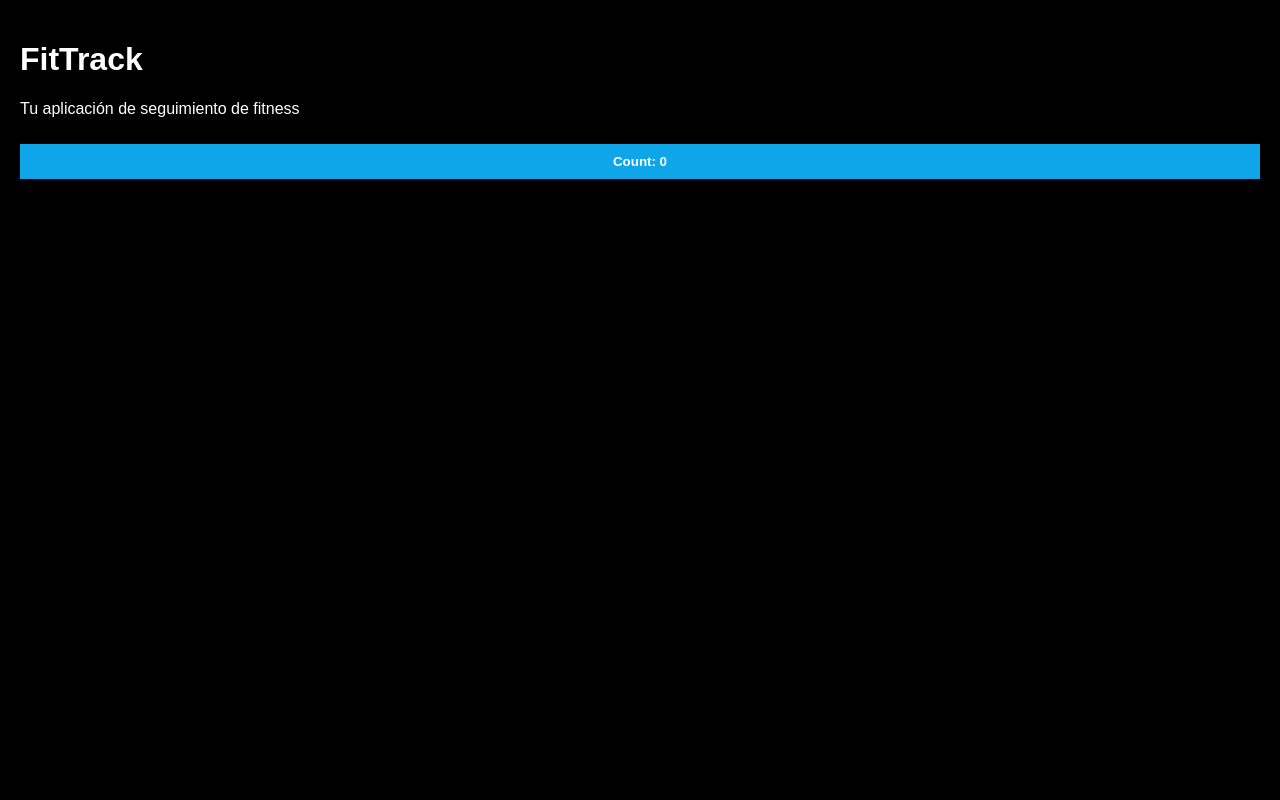
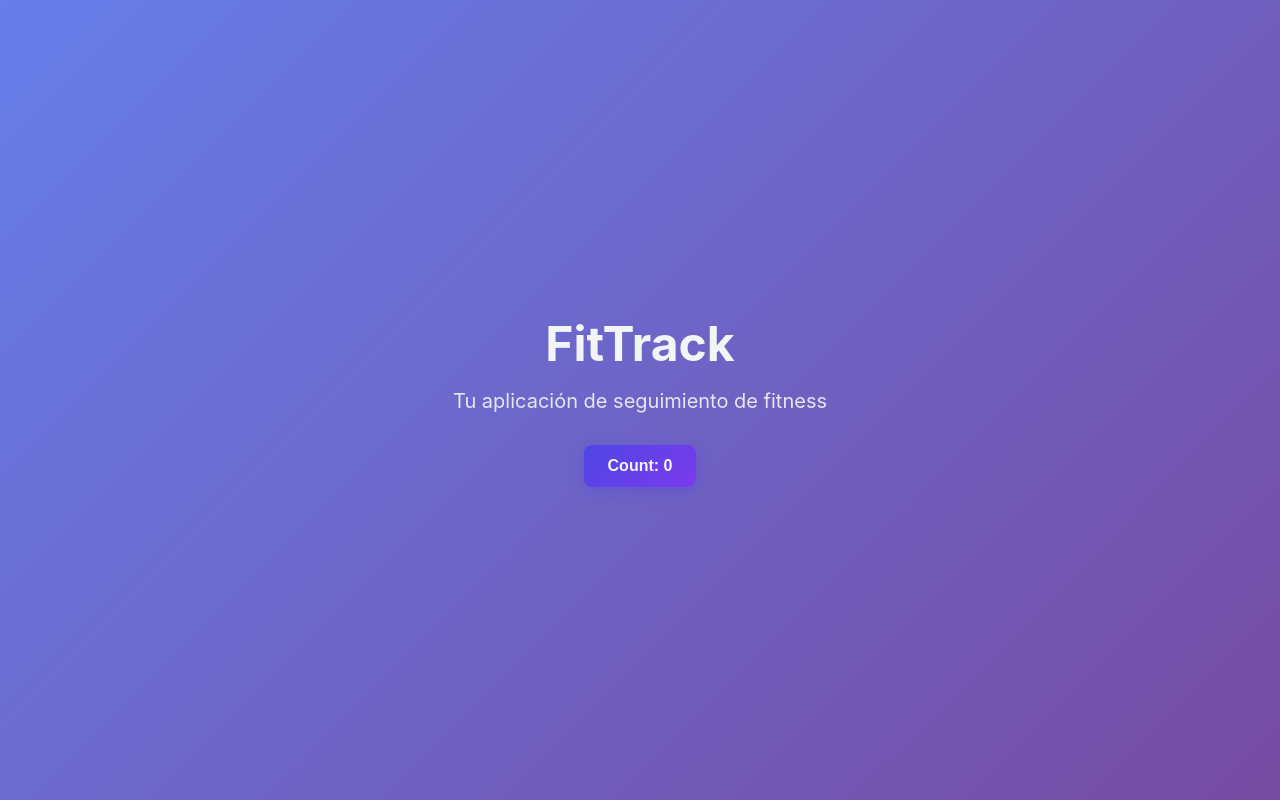
Before and after one commit to Raimon230/Fittrack, a React (Vite) app: page / in a window 1280 px wide. Built offline with nearby package versions, Linux system fonts and the light colour scheme.

Commit message:
Create src/styles.css - Complete FitTrack project structure

```diff
--- a/src/styles.css
+++ b/src/styles.css
@@ -1,36 +1,76 @@
+:root {
+  --primary-color: #4f46e5;
+  --secondary-color: #7c3aed;
+  --text-dark: #1f2937;
+  --text-light: #f3f4f6;
+  --border-radius: 8px;
+}
+
+* {
+  margin: 0;
+  padding: 0;
+  box-sizing: border-box;
+}
+
 body {
-  margin: 0;
-  background: black;
-  color: white;
-  font-family: Arial;
+  font-family: -apple-system, BlinkMacSystemFont, 'Segoe UI', 'Roboto', 'Oxygen',
+    'Ubuntu', 'Cantarell', 'Fira Sans', 'Droid Sans', 'Helvetica Neue',
+    sans-serif;
+  -webkit-font-smoothing: antialiased;
+  -moz-osx-font-smoothing: grayscale;
+  background: linear-gradient(135deg, #667eea 0%, #764ba2 100%);
+  min-height: 100vh;
+}
+
+#root {
+  width: 100%;
+  min-height: 100vh;
 }
 
 .container {
-  padding: 20px;
+  max-width: 1200px;
+  margin: 0 auto;
+  padding: 2rem;
+  display: flex;
+  flex-direction: column;
+  align-items: center;
+  justify-content: center;
+  min-height: 100vh;
+  text-align: center;
 }
 
-input {
-  width: 100%;
-  padding: 10px;
-  margin: 5px 0;
-  background: #111;
-  color: white;
-  border: 1px solid #333;
+h1 {
+  font-size: 3rem;
+  color: var(--text-light);
+  margin-bottom: 1rem;
+  font-weight: 700;
+}
+
+p {
+  font-size: 1.25rem;
+  color: var(--text-light);
+  margin-bottom: 2rem;
+  opacity: 0.9;
 }
 
 button {
-  width: 100%;
-  padding: 10px;
-  margin-top: 10px;
-  background: #0ea5e9;
-  color: white;
+  padding: 12px 24px;
+  font-size: 1rem;
+  font-weight: 600;
+  color: var(--text-light);
+  background: linear-gradient(135deg, var(--primary-color), var(--secondary-color));
   border: none;
-  font-weight: bold;
+  border-radius: var(--border-radius);
+  cursor: pointer;
+  transition: all 0.3s ease;
+  box-shadow: 0 4px 15px rgba(79, 70, 229, 0.4);
 }
 
-.card {
-  background: #111;
-  padding: 15px;
-  margin-top: 10px;
-  border-radius: 10px;
+button:hover {
+  transform: translateY(-2px);
+  box-shadow: 0 6px 20px rgba(79, 70, 229, 0.6);
 }
+
+button:active {
+  transform: translateY(0);
+}
```
